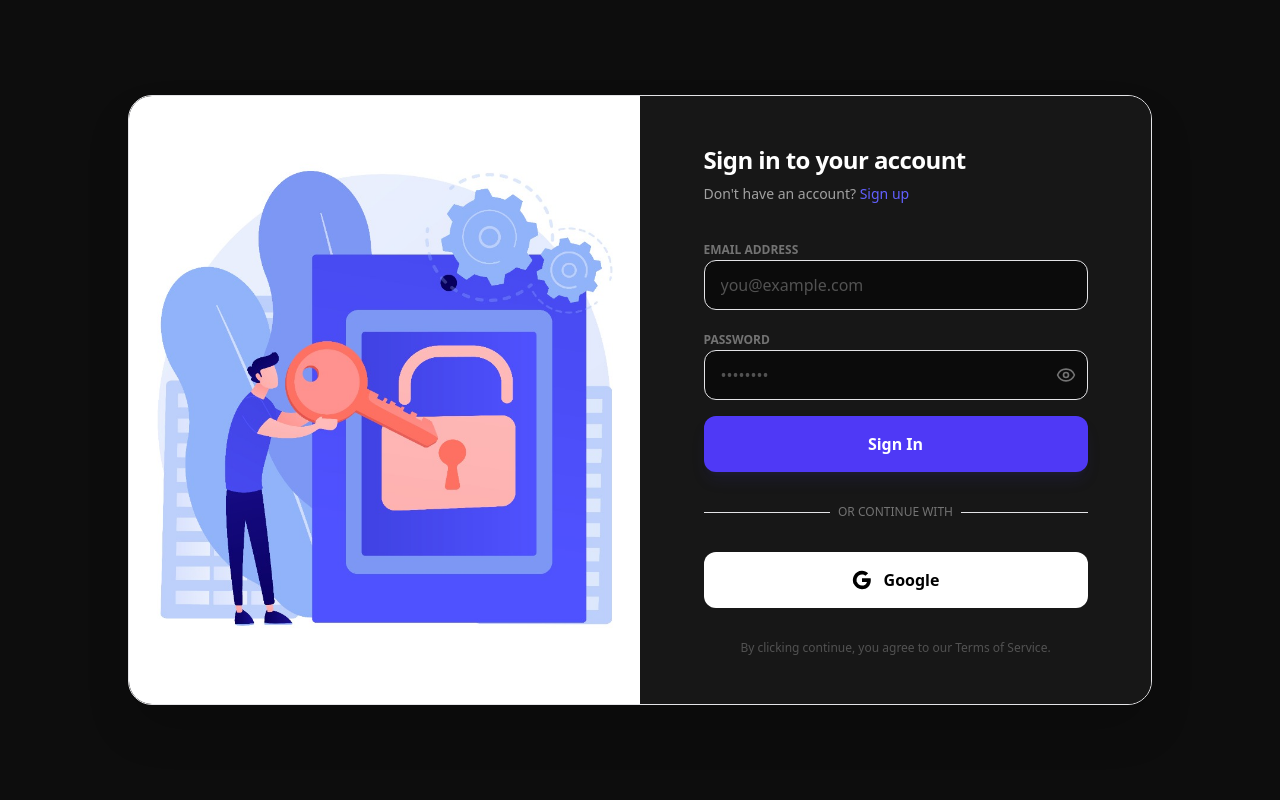
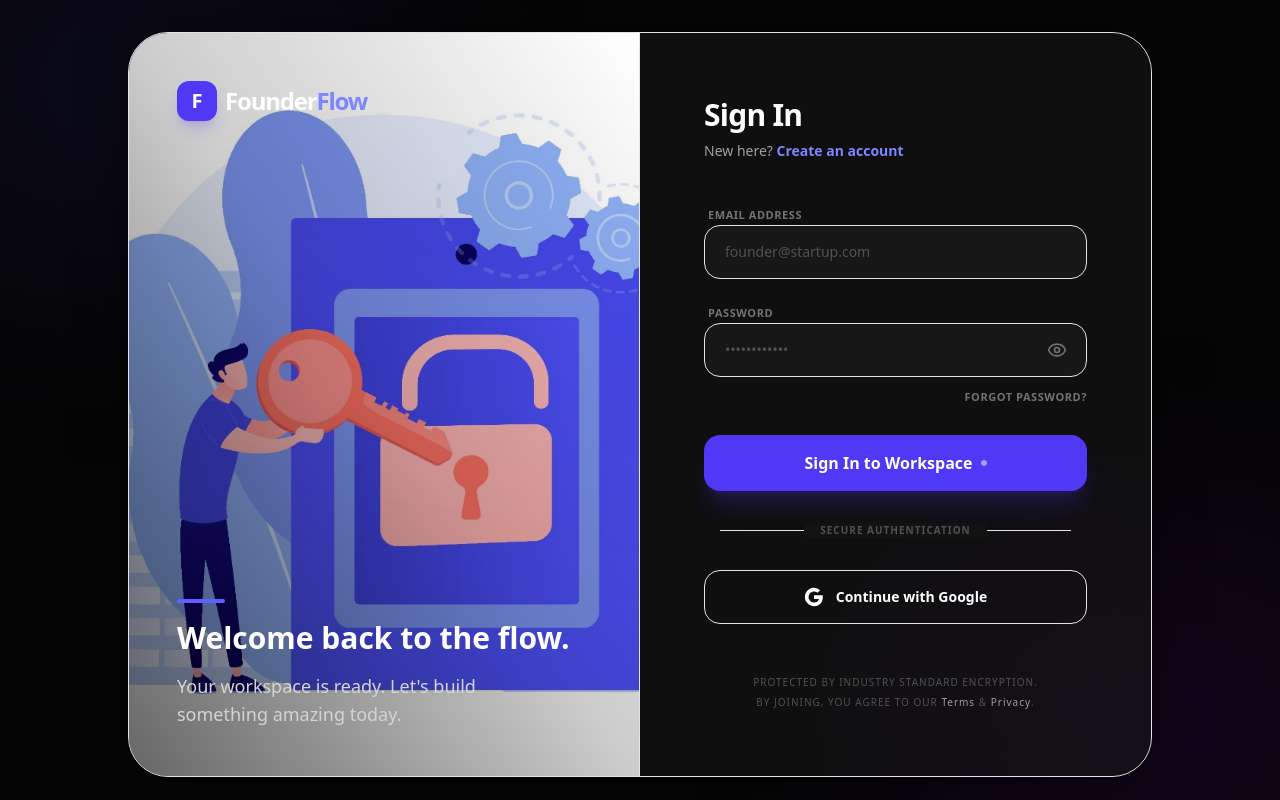
Before and after one commit to neelshingavi/Elvion-26, a Next.js app: page /login in a window 1280 px wide. Built offline with nearby package versions, Linux system fonts and the light colour scheme; no server answers.

Commit message:
Update page.tsx

```diff
--- a/src/app/login/page.tsx
+++ b/src/app/login/page.tsx
@@ -104,155 +104,222 @@ export default function LoginPage() {
     };
 
     return (
-        <div className="min-h-screen flex items-center justify-center bg-black/95 p-4 md:p-6 lg:p-8">
+        <div className="min-h-screen flex items-center justify-center bg-[#050505] p-4 md:p-6 lg:p-8">
+            {/* Background Decorative Elements */}
+            <div className="fixed inset-0 overflow-hidden pointer-events-none">
+                <div className="absolute top-[-10%] left-[-10%] w-[40%] h-[40%] rounded-full bg-indigo-600/10 blur-[120px]" />
+                <div className="absolute bottom-[-10%] right-[-10%] w-[40%] h-[40%] rounded-full bg-purple-600/10 blur-[120px]" />
+            </div>
+
             <motion.div
-                initial={{ opacity: 0, y: 20 }}
-                animate={{ opacity: 1, y: 0 }}
-                transition={{ duration: 0.5 }}
-                className="w-full max-w-5xl grid lg:grid-cols-2 bg-neutral-900 rounded-3xl overflow-hidden shadow-2xl border border-white/5"
+                initial={{ opacity: 0, y: 30, scale: 0.98 }}
+                animate={{ opacity: 1, y: 0, scale: 1 }}
+                transition={{ duration: 0.6, ease: "easeOut" }}
+                className="w-full max-w-5xl grid lg:grid-cols-2 bg-neutral-900/40 backdrop-blur-xl rounded-[2.5rem] overflow-hidden shadow-[0_0_50px_rgba(0,0,0,0.5)] border border-white/10 relative z-10"
             >
-                {/* Left Panel - Image */}
-                <div className="hidden lg:block relative h-full min-h-[600px] bg-neutral-800">
+                {/* Left Panel - Image Section */}
+                <div className="hidden lg:block relative h-full min-h-[650px] overflow-hidden border-r border-white/5">
                     <Image
                         src="/auth-image.jpg"
                         alt="Join FounderFlow"
                         fill
-                        className="object-cover"
+                        className="object-cover scale-105 hover:scale-100 transition-transform duration-[2s]"
                         priority
                     />
+                    <div className="absolute inset-0 bg-gradient-to-tr from-black/60 via-black/20 to-transparent" />
+
+                    {/* Brand Overlay on Image */}
+                    <div className="absolute top-12 left-12">
+                        <Link href="/" className="group flex items-center gap-2">
+                            <div className="w-10 h-10 rounded-xl bg-indigo-600 flex items-center justify-center shadow-lg shadow-indigo-600/20 group-hover:scale-110 transition-transform">
+                                <span className="text-xl font-black text-white">F</span>
                             </div>
-
-                {/* Right Panel - Auth Form */}
-                <div className="flex items-center justify-center p-8 md:p-12 relative bg-neutral-900">
-                    <div className="absolute top-6 right-6 lg:hidden">
-                        <Link href="/" className="text-xl font-bold tracking-tighter text-white">
-                            Founder<span className="text-indigo-500">Flow</span>
+                            <span className="text-2xl font-bold tracking-tighter text-white">
+                                Founder<span className="text-indigo-400">Flow</span>
+                            </span>
                         </Link>
                     </div>
 
-                    <div className="w-full max-w-sm space-y-8">
-                        <div className="text-center lg:text-left">
-                            <h2 className="text-2xl font-bold tracking-tight text-white">
-                                {mode === 'login' ? 'Sign in to your account' : 'Create a new account'}
-                            </h2>
-                            <p className="mt-2 text-sm text-neutral-400">
-                                {mode === 'login' ? "Don't have an account? " : "Already have an account? "}
+                    <div className="absolute bottom-12 left-12 right-12">
+                        <motion.div
+                            key={mode}
+                            initial={{ opacity: 0, x: -20 }}
+                            animate={{ opacity: 1, x: 0 }}
+                            transition={{ delay: 0.2 }}
+                            className="space-y-4"
+                        >
+                            <div className="h-1 w-12 bg-indigo-500 rounded-full" />
+                            <h3 className="text-3xl font-bold text-white leading-tight">
+                                {mode === 'login' ? "Welcome back to the flow." : "The journey of a thousand startups begins here."}
+                            </h3>
+                            <p className="text-neutral-300 text-lg max-w-xs">
+                                {mode === 'login'
+                                    ? "Your workspace is ready. Let's build something amazing today."
+                                    : "Join the elite network of founders using AI to scale their vision."}
+                            </p>
+                        </motion.div>
+                    </div>
+                </div>
+
+                {/* Right Panel - Auth Form Section */}
+                <div className="flex flex-col p-8 md:p-14 lg:p-16 bg-neutral-900/40">
+                    <div className="mb-auto">
+                        <div className="flex items-center justify-between mb-12 lg:hidden">
+                            <Link href="/" className="flex items-center gap-2">
+                                <div className="w-8 h-8 rounded-lg bg-indigo-600 flex items-center justify-center">
+                                    <span className="text-sm font-black text-white">F</span>
+                                </div>
+                                <span className="text-xl font-bold tracking-tighter text-white">
+                                    Founder<span className="text-indigo-400">Flow</span>
+                                </span>
+                            </Link>
+                        </div>
+
+                        <div className="space-y-2 mb-10">
+                            <motion.h2
+                                layout
+                                className="text-3xl font-bold tracking-tight text-white"
+                            >
+                                {mode === 'login' ? 'Sign In' : 'Create Account'}
+                            </motion.h2>
+                            <p className="text-neutral-400 text-sm">
+                                {mode === 'login' ? "New here? " : "Already have an account? "}
                                 <button
                                     onClick={() => {
                                         setMode(mode === 'login' ? 'signup' : 'login');
                                         setError(null);
                                         setFormData({ name: "", email: "", password: "" });
                                     }}
-                                    className="font-medium text-indigo-500 hover:text-indigo-400 transition-colors"
+                                    className="font-semibold text-indigo-400 hover:text-indigo-300 underline-offset-4 hover:underline transition-all"
                                 >
-                                    {mode === 'login' ? "Sign up" : "Sign in"}
+                                    {mode === 'login' ? "Create an account" : "Sign in to existing"}
                                 </button>
                             </p>
                         </div>
 
                         {!isConfigValid && (
-                            <div className="p-4 rounded-xl bg-red-900/20 border border-red-900/50 text-red-400 flex items-center gap-3">
+                            <div className="p-4 rounded-2xl bg-red-500/10 border border-red-500/20 text-red-400 flex items-center gap-3 mb-6">
                                 <AlertCircle className="w-5 h-5 shrink-0" />
-                                <p className="text-sm">
-                                    System Error: Firebase config missing.
-                                </p>
+                                <p className="text-xs font-medium">System Error: Firebase configuration is missing.</p>
                             </div>
                         )}
 
-                        <AnimatePresence>
+                        <AnimatePresence mode="wait">
                             {error && (
                                 <motion.div
-                                    initial={{ opacity: 0, height: 0 }}
-                                    animate={{ opacity: 1, height: 'auto' }}
-                                    exit={{ opacity: 0, height: 0 }}
-                                    className="p-4 rounded-xl bg-red-900/20 border border-red-900/50 text-red-400 text-sm flex items-center gap-2 overflow-hidden"
+                                    initial={{ opacity: 0, height: 0, y: -10 }}
+                                    animate={{ opacity: 1, height: 'auto', y: 0 }}
+                                    exit={{ opacity: 0, height: 0, y: -10 }}
+                                    className="p-4 rounded-2xl bg-red-500/10 border border-red-500/20 text-red-400 text-xs font-medium flex items-center gap-3 mb-6 overflow-hidden"
                                 >
                                     <AlertCircle className="w-4 h-4 shrink-0" />
-                                    {error}
-                                    <button onClick={() => setError(null)} className="ml-auto hover:text-white"><X className="w-4 h-4" /></button>
+                                    <span className="flex-1">{error}</span>
+                                    <button onClick={() => setError(null)} className="hover:text-white transition-colors">
+                                        <X className="w-4 h-4" />
+                                    </button>
                                 </motion.div>
                             )}
                         </AnimatePresence>
 
-                        <form onSubmit={handleEmailAuth} className="space-y-4">
+                        <form onSubmit={handleEmailAuth} className="space-y-5">
                             <AnimatePresence mode="popLayout">
                                 {mode === 'signup' && (
                                     <motion.div
-                                        initial={{ opacity: 0, height: 0 }}
-                                        animate={{ opacity: 1, height: 'auto' }}
-                                        exit={{ opacity: 0, height: 0 }}
-                                        className="space-y-2 overflow-hidden"
+                                        initial={{ opacity: 0, x: -10 }}
+                                        animate={{ opacity: 1, x: 0 }}
+                                        exit={{ opacity: 0, x: 10 }}
+                                        className="space-y-1.5"
                                     >
-                                        <label className="text-xs font-bold uppercase text-neutral-500">Full Name</label>
+                                        <label className="text-[11px] font-bold uppercase tracking-wider text-neutral-500 ml-1">Full Name</label>
+                                        <div className="relative group">
                                             <input
                                                 required
                                                 type="text"
-                                            placeholder="Elon Musk"
+                                                placeholder="e.g. Alexander Hamilton"
                                                 value={formData.name}
                                                 onChange={(e) => setFormData({ ...formData, name: e.target.value })}
-                                            className="w-full bg-black/50 border border-neutral-800 rounded-xl px-4 py-3 text-white focus:outline-none focus:border-indigo-500 transition-colors placeholder:text-neutral-600"
+                                                className="w-full bg-white/[0.03] border border-white/10 rounded-2xl px-5 py-4 text-white focus:outline-none focus:ring-2 focus:ring-indigo-500/20 focus:border-indigo-500/50 transition-all placeholder:text-neutral-600 text-sm"
                                             />
+                                        </div>
                                     </motion.div>
                                 )}
                             </AnimatePresence>
 
-                            <div className="space-y-2">
-                                <label className="text-xs font-bold uppercase text-neutral-500">Email Address</label>
+                            <div className="space-y-1.5">
+                                <label className="text-[11px] font-bold uppercase tracking-wider text-neutral-500 ml-1">Email Address</label>
+                                <div className="relative group">
                                     <input
                                         required
                                         type="email"
-                                    placeholder="you@example.com"
+                                        placeholder="founder@startup.com"
                                         value={formData.email}
                                         onChange={(e) => setFormData({ ...formData, email: e.target.value })}
-                                    className="w-full bg-black/50 border border-neutral-800 rounded-xl px-4 py-3 text-white focus:outline-none focus:border-indigo-500 transition-colors placeholder:text-neutral-600"
+                                        className="w-full bg-white/[0.03] border border-white/10 rounded-2xl px-5 py-4 text-white focus:outline-none focus:ring-2 focus:ring-indigo-500/20 focus:border-indigo-500/50 transition-all placeholder:text-neutral-600 text-sm"
                                     />
                                 </div>
+                            </div>
 
-                            <div className="space-y-2">
-                                <label className="text-xs font-bold uppercase text-neutral-500">Password</label>
-                                <div className="relative">
+                            <div className="space-y-1.5 pb-2">
+                                <label className="text-[11px] font-bold uppercase tracking-wider text-neutral-500 ml-1">Password</label>
+                                <div className="relative group">
                                     <input
                                         required
                                         type={showPassword ? "text" : "password"}
-                                        placeholder="••••••••"
+                                        placeholder="••••••••••••"
                                         value={formData.password}
                                         onChange={(e) => setFormData({ ...formData, password: e.target.value })}
-                                        className="w-full bg-black/50 border border-neutral-800 rounded-xl px-4 py-3 text-white focus:outline-none focus:border-indigo-500 transition-colors placeholder:text-neutral-600 pr-10"
+                                        className="w-full bg-white/[0.03] border border-white/10 rounded-2xl px-5 py-4 text-white focus:outline-none focus:ring-2 focus:ring-indigo-500/20 focus:border-indigo-500/50 transition-all placeholder:text-neutral-600 text-sm pr-12"
                                     />
                                     <button
                                         type="button"
                                         onClick={() => setShowPassword(!showPassword)}
-                                        className="absolute right-3 top-1/2 -translate-y-1/2 text-neutral-500 hover:text-neutral-300 transition-colors"
+                                        className="absolute right-4 top-1/2 -translate-y-1/2 text-neutral-500 hover:text-white transition-colors p-1"
                                     >
                                         {showPassword ? <EyeOff className="w-5 h-5" /> : <Eye className="w-5 h-5" />}
                                     </button>
                                 </div>
+                                {mode === 'login' && (
+                                    <div className="text-right">
+                                        <button type="button" className="text-[11px] font-semibold text-neutral-500 hover:text-indigo-400 transition-colors uppercase tracking-wider">
+                                            Forgot password?
+                                        </button>
+                                    </div>
+                                )}
                             </div>
 
-                            <button
+                            <motion.button
+                                whileHover={{ scale: 1.01 }}
+                                whileTap={{ scale: 0.99 }}
                                 type="submit"
                                 disabled={loading || !isConfigValid}
-                                className="w-full bg-indigo-600 hover:bg-indigo-500 text-white font-bold py-4 rounded-xl transition-all hover:scale-[1.02] active:scale-[0.98] disabled:opacity-50 disabled:hover:scale-100 shadow-lg shadow-indigo-900/20"
+                                className="w-full bg-indigo-600 hover:bg-indigo-500 text-white font-bold py-4 rounded-2xl transition-all shadow-xl shadow-indigo-600/20 flex items-center justify-center gap-2 disabled:opacity-50 disabled:hover:scale-100"
                             >
-                                {loading ? <Loader2 className="w-5 h-5 animate-spin mx-auto" /> : (mode === 'login' ? "Sign In" : "Create Account")}
-                            </button>
+                                {loading ? (
+                                    <Loader2 className="w-5 h-5 animate-spin" />
+                                ) : (
+                                    <span>{mode === 'login' ? "Sign In to Workspace" : "Create My Account"}</span>
+                                )}
+                                {!loading && <div className="w-1.5 h-1.5 rounded-full bg-white/50" />}
+                            </motion.button>
                         </form>
 
-                        <div className="relative">
-                            <div className="absolute inset-0 flex items-center">
-                                <div className="w-full border-t border-white/10" />
+                        <div className="relative my-8">
+                            <div className="absolute inset-0 flex items-center px-4">
+                                <div className="w-full border-t border-white/5" />
                             </div>
-                            <div className="relative flex justify-center text-xs uppercase">
-                                <span className="bg-neutral-900 px-2 text-neutral-500">
-                                    Or continue with
+                            <div className="relative flex justify-center">
+                                <span className="bg-[#121212] px-4 text-[10px] font-bold uppercase tracking-widest text-neutral-600">
+                                    Secure Authentication
                                 </span>
                             </div>
                         </div>
 
-                        <button
+                        <motion.button
+                            whileHover={{ scale: 1.01, backgroundColor: 'rgba(255,255,255,0.05)' }}
+                            whileTap={{ scale: 0.99 }}
                             onClick={handleGoogleLogin}
                             disabled={loading || !isConfigValid}
-                            className="group relative w-full flex items-center justify-center gap-3 bg-white text-black hover:bg-neutral-200 px-8 py-4 rounded-xl font-bold transition-all disabled:opacity-50 disabled:cursor-not-allowed"
+                            className="w-full flex items-center justify-center gap-3 bg-transparent border border-white/10 text-white px-8 py-4 rounded-2xl font-semibold transition-all disabled:opacity-50"
                         >
                             <svg className="w-5 h-5" viewBox="0 0 24 24">
                                 <path
@@ -272,14 +339,19 @@ export default function LoginPage() {
                                     d="M12 5.38c1.62 0 3.06.56 4.21 1.64l3.15-3.15C17.45 2.09 14.97 1 12 1 7.7 1 3.99 3.47 2.18 7.07l3.66 2.84c.87-2.6 3.3-4.53 6.16-4.53z"
                                 />
                             </svg>
-                            Google
-                        </button>
-                        <p className="text-center text-xs text-neutral-600">
-                            By clicking continue, you agree to our Terms of Service.
+                            <span className="text-sm">Continue with Google</span>
+                        </motion.button>
+                    </div>
+
+                    <div className="mt-12 text-center">
+                        <p className="text-[10px] text-neutral-600 font-medium uppercase tracking-widest leading-loose">
+                            Protected by industry standard encryption.<br />
+                            By joining, you agree to our <button className="text-neutral-400 hover:text-white transition-colors">Terms</button> & <button className="text-neutral-400 hover:text-white transition-colors">Privacy</button>.
                         </p>
                     </div>
                 </div>
             </motion.div>
         </div>
     );
+
 }
```
Lines whose indentation alone changed are shown as unchanged.
